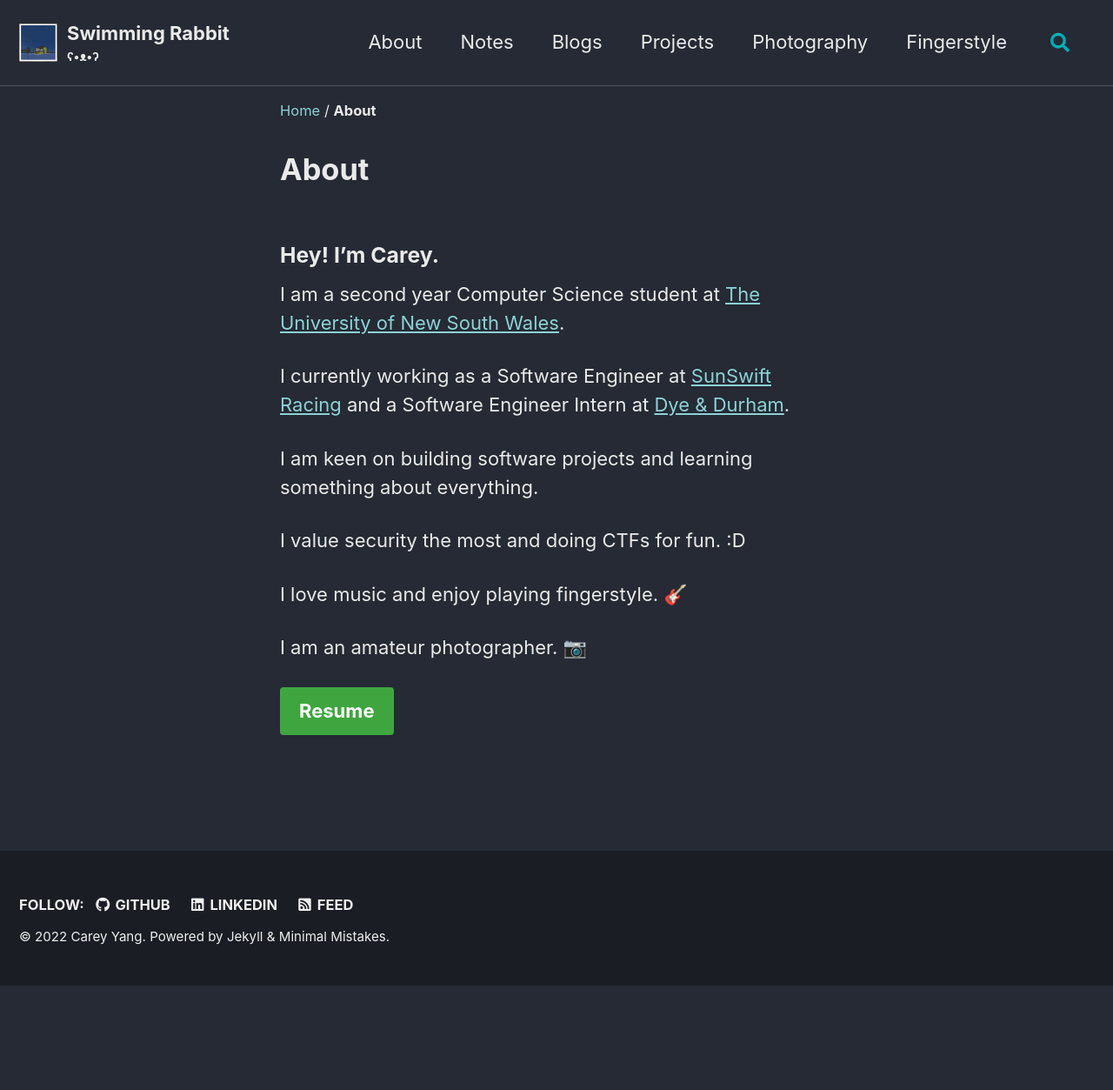
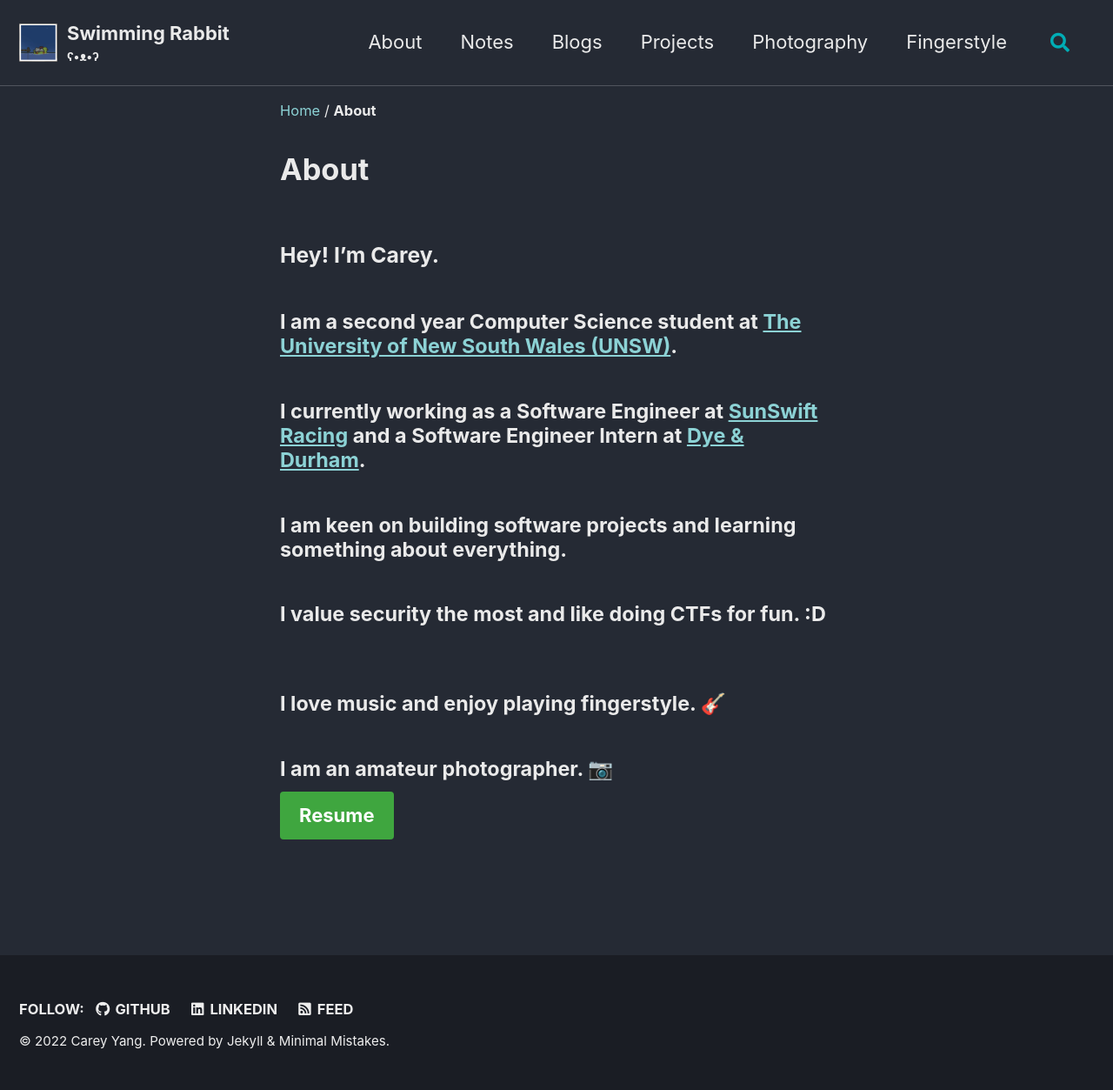
Before and after one commit to Justcarey13/Justcarey13.github.io, a Jekyll site: the page built from _pages/About.md, in a window 1280 px wide. Shown: the whole page at 87% size. Built offline with Jekyll 4.4.1, drawn with Linux system fonts in a browser that asks for light colours; cached includes are drawn as plain includes; nearby versions of some CDN libraries; before the commit the page ends 1133 px from its top, so only the background shows below that.

Commit message:
update about

```diff
--- a/_pages/About.md
+++ b/_pages/About.md
@@ -7,17 +7,17 @@ excerpt: "Hi! My name is Carey."
 
 ### Hey! I'm Carey.
 
-I am a second year Computer Science student at [The University of New South Wales](https://www.unsw.edu.au/).
+#### I am a second year Computer Science student at [The University of New South Wales (UNSW)](https://www.unsw.edu.au/).
 
-I currently working as a Software Engineer at [SunSwift Racing](https://www.sunswift.com/) and a Software Engineer Intern at [Dye & Durham](https://dyedurham.com.au/).
+#### I currently working as a Software Engineer at [SunSwift Racing](https://www.sunswift.com/) and a Software Engineer Intern at [Dye & Durham](https://dyedurham.com.au/).
 
-I am keen on building software projects and learning something about everything.
+#### I am keen on building software projects and learning something about everything.
 
-I value security the most and doing CTFs for fun. :D
+#### I value security the most and like doing CTFs for fun. :D
 
-I love music and enjoy playing fingerstyle. 🎸
+#### I love music and enjoy playing fingerstyle. 🎸
 
-I am an amateur photographer. 📷
+#### I am an amateur photographer. 📷
 
 
 
```
Also changed, not shown: _pages/Projects.md (+7 -0 lines).
